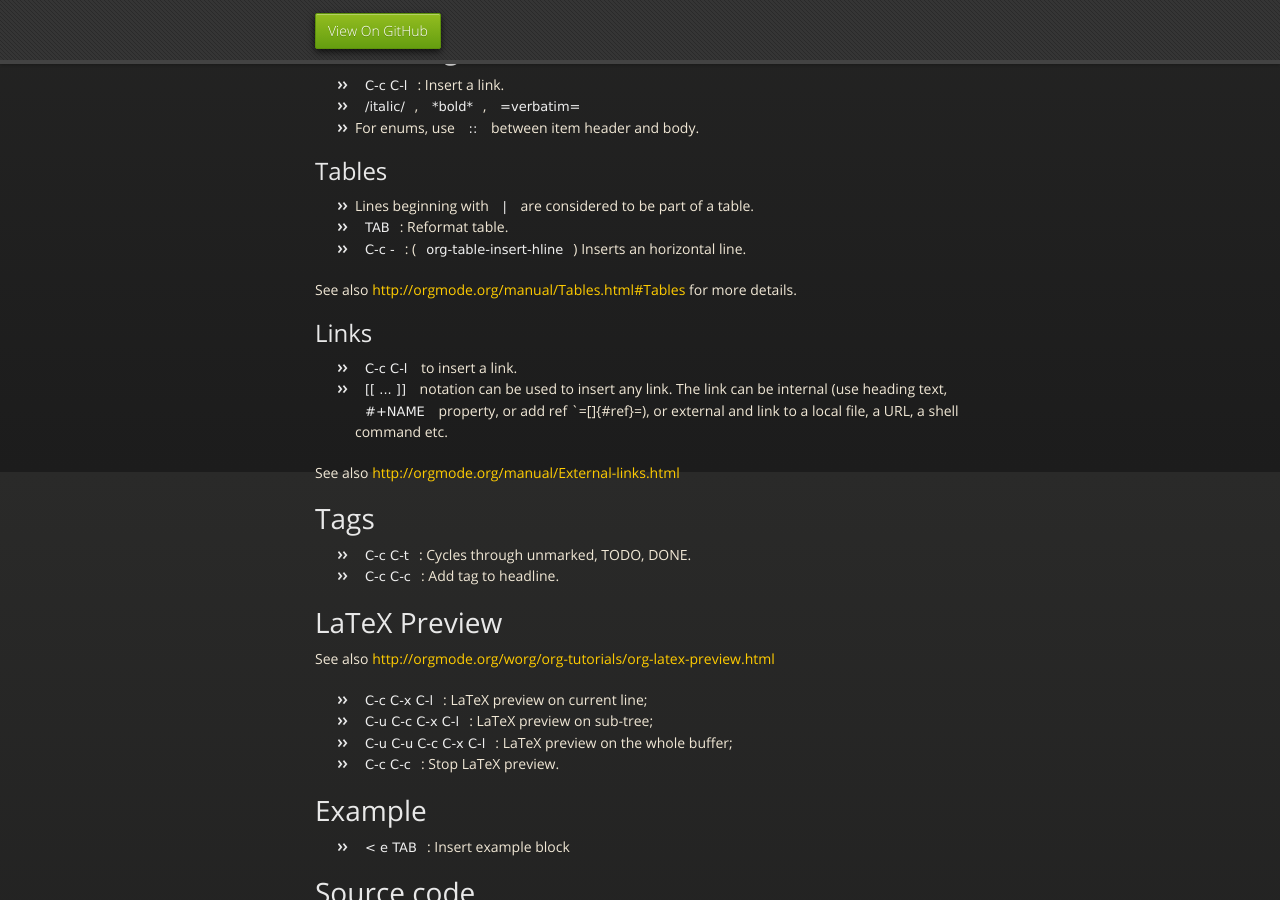
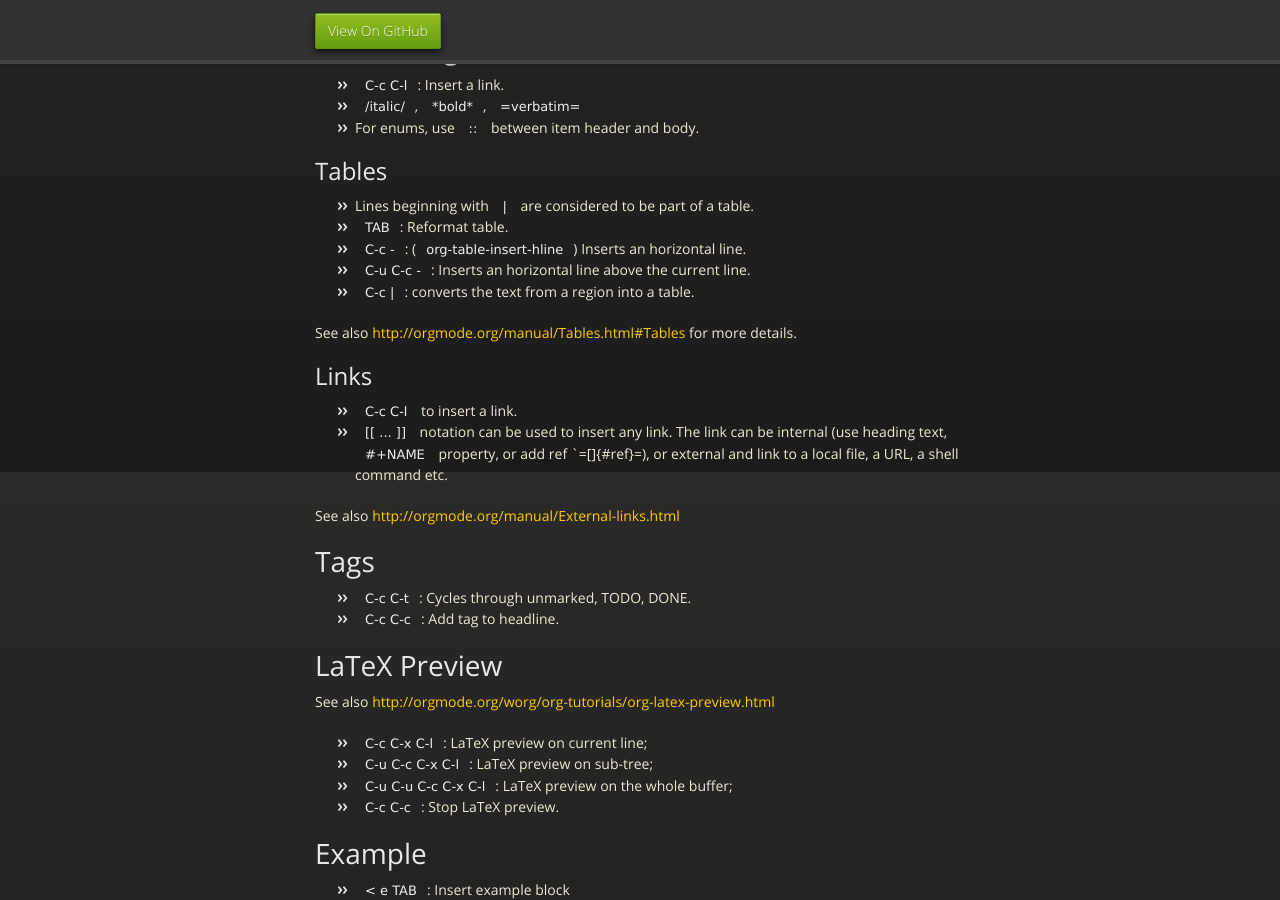
Before and after one commit to tychobrailleur/tychobrailleur.github.io, a Jekyll site: the page built from packages/org-mode.md, in a window 1280 px wide and 900 px high, scrolled down 428 px. Built offline with Jekyll 4.4.1, drawn with Linux system fonts in a browser that asks for light colours; nearby versions of some CDN libraries.

Commit message:
More notes about tables in org-mode.

```diff
--- a/packages/org-mode.md
+++ b/packages/org-mode.md
@@ -25,6 +25,8 @@ title: Org-Mode
 -   Lines beginning with `|` are considered to be part of a table.
 -   `TAB`: Reformat table.
 -   `C-c -`: (`org-table-insert-hline`) Inserts an horizontal line.
+- `C-u C-c -`: Inserts an horizontal line above the current line.
+- `C-c |`: converts the text from a region into a table.
 
 See also <http://orgmode.org/manual/Tables.html#Tables> for more
 details.
```
